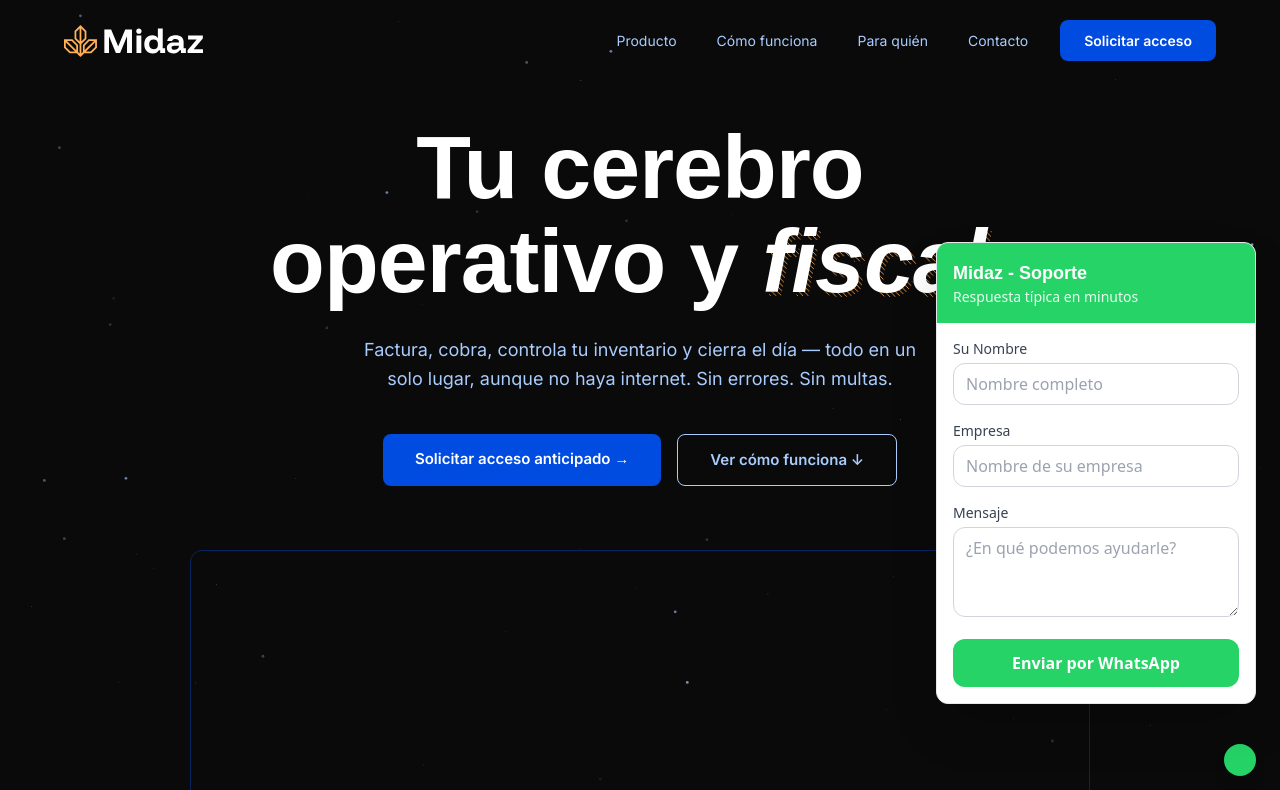
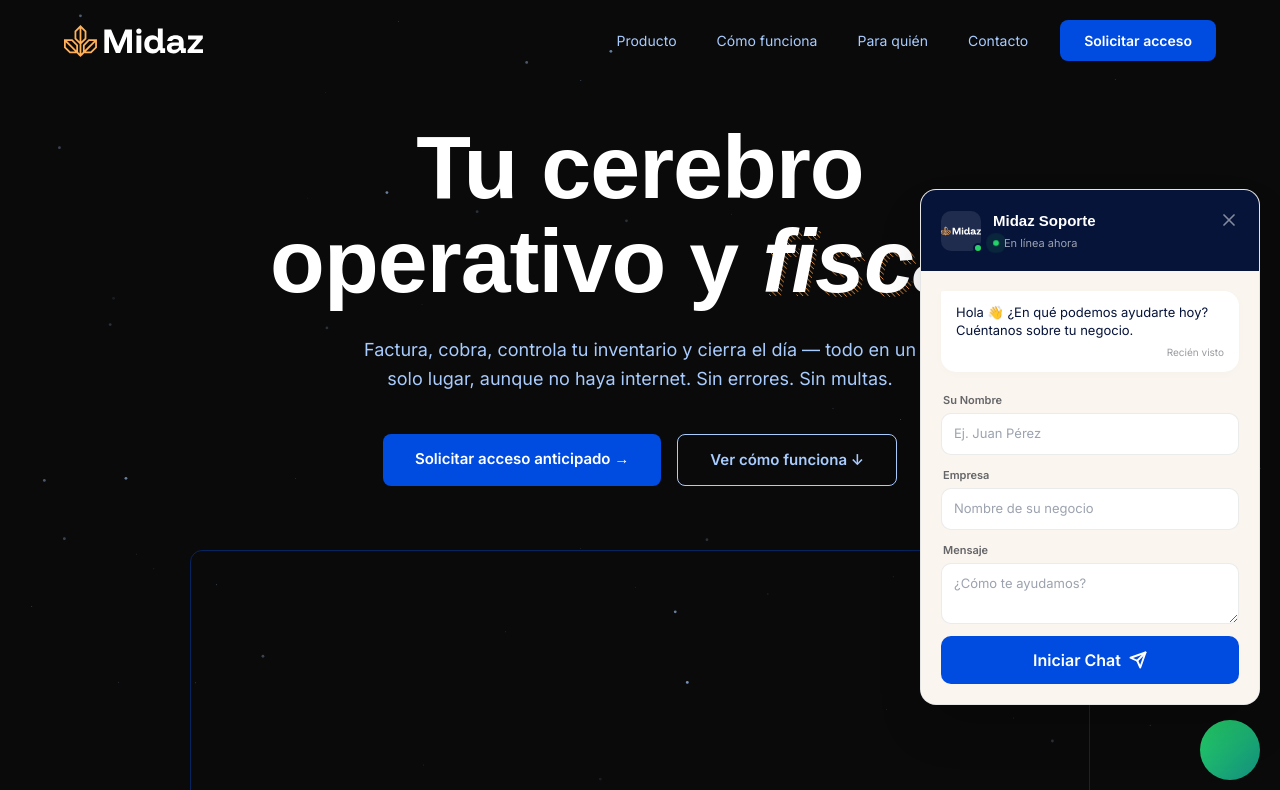
Before and after one commit to Midaz-Cloud/Website, an Astro site: page / in a window 1280 px wide. Both pictures are taken after a click on the button "WhatsApp". Shown: the top 790 px of the page. Built offline with nearby package versions, Linux system fonts and the light colour scheme; Astro itself is replaced by a stand-in of ours; a web font is replaced by a local one.

Commit message:
feat: add WhatsApp contact widget and reusable shiny button component

```diff
--- a/src/components/ui/shiny-button.tsx
+++ b/src/components/ui/shiny-button.tsx
@@ -49,7 +49,7 @@ export const ShinyButton = React.forwardRef<
       {...props}
     >
       <span
-        className="relative block size-full text-sm tracking-wide text-[rgb(0,0,0,65%)] uppercase dark:font-light dark:text-[rgb(255,255,255,90%)]"
+        className="relative block size-full text-sm tracking-wide text-white uppercase dark:font-light dark:text-[rgb(255,255,255,90%)]"
         style={{
           maskImage:
             "linear-gradient(-75deg,var(--primary) calc(var(--x) + 20%),transparent calc(var(--x) + 30%),var(--primary) calc(var(--x) + 100%))",
--- a/src/components/widgets/WhatsAppWidget.astro
+++ b/src/components/widgets/WhatsAppWidget.astro
@@ -1,161 +1,197 @@
 ---
-import { MessageCircle, X } from "lucide-react";
+/* WhatsApp Widget Redesigned */
 ---
 
-<!-- WhatsApp Widget Container -->
-<div id="whatsapp-widget-container">
-    <!-- WhatsApp Button -->
-    <button
-        id="wa-toggle-btn"
-        class="fixed bottom-6 right-6 z-50 bg-[#25D366] text-white p-4 rounded-full shadow-lg hover:bg-[#128C7E] transition-all hover:scale-110"
-        aria-label="Contactar por WhatsApp"
-    >
-        <div id="icon-message" class="block">
-            <MessageCircle className="h-6 w-6" />
+<div id="whatsapp-widget-container" class="wa-widget">
+    <!-- Tooltip -->
+    <div id="wa-tooltip" class="wa-tooltip hidden">
+        <p>¿Cómo podemos ayudarte? 👋</p>
+        <div class="wa-tooltip-arrow"></div>
     </div>
-        <div id="icon-close" class="hidden">
-            <X className="h-6 w-6" />
-        </div>
+
+    <!-- Main Toggle Button -->
+    <button id="wa-toggle-btn" class="wa-main-btn shadow-glow" aria-label="WhatsApp">
+        <span id="icon-message" class="wa-icon-show">
+            <svg width="28" height="28" viewBox="0 0 24 24" fill="none" stroke="currentColor" stroke-width="2" stroke-linecap="round" stroke-linejoin="round">
+                <path d="M21 11.5a8.38 8.38 0 0 1-.9 3.8 8.5 8.5 0 1 1-7.6-11.7 8.38 8.38 0 0 1 3.8.9L22 4l-1.5 6.5Z"></path>
+                <path d="M8.5 9a1.5 1.5 0 1 0 0 3 1.5 1.5 0 0 0 0-3Z"></path>
+                <path d="M15.5 12a1.5 1.5 0 1 0 0 3 1.5 1.5 0 0 0 0-3Z"></path>
+            </svg>
+        </span>
+        <span id="icon-close" class="wa-icon-hide">
+            <svg width="28" height="28" viewBox="0 0 24 24" fill="none" stroke="currentColor" stroke-width="2" stroke-linecap="round" stroke-linejoin="round">
+                <line x1="18" y1="6" x2="6" y2="18"></line>
+                <line x1="6" y1="6" x2="18" y2="18"></line>
+            </svg>
+        </span>
     </button>
 
-    <!-- WhatsApp Chat Widget -->
-    <div
-        id="wa-chat-window"
-        class="hidden fixed bottom-24 right-6 z-50 bg-white rounded-xl shadow-2xl w-80 overflow-hidden border border-gray-200 fade-in-up"
-    >
-        <div class="bg-[#25D366] text-white p-4">
-            <h3 class="font-bold text-lg">Midaz - Soporte</h3>
-            <p class="text-sm opacity-90">Respuesta típica en minutos</p>
+    <!-- Chat Window -->
+    <div id="wa-chat-window" class="wa-window hidden shadow-2xl">
+        <div class="wa-header">
+            <div class="wa-header-info">
+                <div class="wa-avatar">
+                   <img src="/logo-white.svg" alt="Midaz" />
+                   <div class="wa-online-dot"></div>
+                </div>
+                <div class="wa-header-text">
+                    <h3 class="wa-title">Midaz Soporte</h3>
+                    <div class="wa-status">
+                         <span class="status-pulse"></span>
+                         <span class="status-label">En línea ahora</span>
+                    </div>
+                </div>
+            </div>
+            <button id="wa-close-btn" class="wa-header-close">
+                <svg width="20" height="20" viewBox="0 0 24 24" fill="none" stroke="currentColor" stroke-width="2" stroke-linecap="round" stroke-linejoin="round"><line x1="18" y1="6" x2="6" y2="18"></line><line x1="6" y1="6" x2="18" y2="18"></line></svg>
+            </button>
         </div>
 
-        <form id="wa-form" class="p-4 space-y-4">
-            <div>
-                <label
-                    for="wa-name"
-                    class="block text-sm font-medium text-gray-700 mb-1"
-                >
-                    Su Nombre
-                </label>
-                <input
-                    type="text"
-                    id="wa-name"
-                    name="name"
-                    required
-                    class="w-full px-3 py-2 border border-gray-300 rounded-lg focus:outline-none focus:ring-2 focus:ring-[#25D366] focus:border-transparent"
-                    placeholder="Nombre completo"
-                />
+        <div class="wa-body">
+            <div class="wa-chat-bubble">
+                <p>Hola 👋 ¿En qué podemos ayudarte hoy? Cuéntanos sobre tu negocio.</p>
+                <span class="wa-time">Recién visto</span>
             </div>
 
-            <div>
-                <label
-                    for="wa-company"
-                    class="block text-sm font-medium text-gray-700 mb-1"
-                >
-                    Empresa
-                </label>
-                <input
-                    type="text"
-                    id="wa-company"
-                    name="company"
-                    required
-                    class="w-full px-3 py-2 border border-gray-300 rounded-lg focus:outline-none focus:ring-2 focus:ring-[#25D366] focus:border-transparent"
-                    placeholder="Nombre de su empresa"
-                />
+            <form id="wa-form" class="wa-form">
+                <div class="input-group">
+                    <label for="wa-name">Su Nombre</label>
+                    <input type="text" id="wa-name" required placeholder="Ej. Juan Pérez" />
                 </div>
 
-            <div>
-                <label
-                    for="wa-message"
-                    class="block text-sm font-medium text-gray-700 mb-1"
-                >
-                    Mensaje
-                </label>
-                <textarea
-                    id="wa-message"
-                    name="message"
-                    rows="3"
-                    required
-                    class="w-full px-3 py-2 border border-gray-300 rounded-lg focus:outline-none focus:ring-2 focus:ring-[#25D366] focus:border-transparent"
-                    placeholder="¿En qué podemos ayudarle?"></textarea>
+                <div class="input-group">
+                    <label for="wa-company">Empresa</label>
+                    <input type="text" id="wa-company" required placeholder="Nombre de su negocio" />
                 </div>
 
-            <button
-                type="submit"
-                class="w-full bg-[#25D366] text-white py-3 px-4 rounded-lg hover:bg-[#128C7E] transition-colors font-semibold"
-            >
-                Enviar por WhatsApp
+                <div class="input-group">
+                    <label for="wa-message">Mensaje</label>
+                    <textarea id="wa-message" rows="2" required placeholder="¿Cómo te ayudamos?"></textarea>
+                </div>
+
+                <button type="submit" class="wa-submit-btn">
+                    <span>Iniciar Chat</span>
+                    <svg width="18" height="18" viewBox="0 0 24 24" fill="none" stroke="currentColor" stroke-width="2.5" stroke-linecap="round" stroke-linejoin="round"><line x1="22" y1="2" x2="11" y2="13"></line><polygon points="22 2 15 22 11 13 2 9 22 2"></polygon></svg>
                 </button>
             </form>
         </div>
     </div>
+</div>
 
 <style>
-    .fade-in-up {
-        animation: fadeInUp 0.3s ease-out forwards;
+    :root {
+        --wa-green: #25d366;
+        --wa-green-dark: #128c7e;
+        --midaz-blue: #07143a;
+        --midaz-accent: #004be0;
+        --bg-cream: #faf5ee;
     }
-    @keyframes fadeInUp {
-        from {
-            opacity: 0;
-            transform: translateY(20px);
+
+    .wa-widget { position: fixed; bottom: 20px; right: 20px; z-index: 9999; font-family: 'Inter', sans-serif; }
+
+    .hidden { display: none !important; }
+
+    .wa-main-btn {
+        width: 60px; height: 60px; border-radius: 50%;
+        background: linear-gradient(135deg, var(--wa-green) 0%, var(--wa-green-dark) 100%);
+        color: white; border: none; cursor: pointer;
+        display: flex; align-items: center; justify-content: center;
+        transition: all 0.3s cubic-bezier(0.175, 0.885, 0.32, 1.275);
     }
-        to {
-            opacity: 1;
-            transform: translateY(0);
+    .wa-main-btn:hover { transform: scale(1.1); box-shadow: 0 0 20px rgba(37, 211, 102, 0.4); }
+
+    .wa-icon-show { display: block; }
+    .wa-icon-hide { display: none; }
+
+    .wa-tooltip {
+        position: absolute; bottom: 80px; right: 0;
+        background: white; color: var(--midaz-blue);
+        padding: 10px 16px; border-radius: 12px; width: max-content;
+        box-shadow: 0 10px 25px rgba(0,0,0,0.1); border: 1px solid rgba(0,0,0,0.05);
+        animation: wa-bounce 2s infinite; font-size: 13px; font-weight: 500;
     }
+    .wa-tooltip-arrow {
+        position: absolute; bottom: -6px; right: 22px; width: 12px; height: 12px;
+        background: white; transform: rotate(45deg); border-right: 1px solid rgba(0,0,0,0.05); border-bottom: 1px solid rgba(0,0,0,0.05);
     }
+    @keyframes wa-bounce { 0%, 100% { transform: translateY(0); } 50% { transform: translateY(-5px); } }
+
+    .wa-window {
+        position: fixed; bottom: 95px; right: 20px; width: 340px;
+        background: white; border-radius: 16px; overflow: hidden;
+        border: 1px solid rgba(0,0,0,0.1); transform-origin: bottom right;
+        transition: all 0.3s cubic-bezier(0.4, 0, 0.2, 1);
+    }
+
+    .wa-header { background: var(--midaz-blue); padding: 20px; color: white; display: flex; justify-content: space-between; align-items: flex-start; }
+    .wa-header-info { display: flex; gap: 12px; align-items: center; }
+    .wa-avatar { width: 40px; height: 40px; background: rgba(255,255,255,0.1); border-radius: 10px; display: flex; align-items: center; justify-content: center; position: relative; }
+    .wa-avatar img { height: 20px; width: auto; }
+    .wa-online-dot { position: absolute; bottom: -2px; right: -2px; width: 10px; height: 10px; background: var(--wa-green); border: 2px solid var(--midaz-blue); border-radius: 50%; }
+    .wa-title { font-size: 15px; font-weight: 700; margin: 0; }
+    .wa-status { display: flex; align-items: center; gap: 5px; margin-top: 2px; }
+    .status-pulse { width: 6px; height: 6px; background: var(--wa-green); border-radius: 50%; animation: p-green 2s infinite; }
+    .status-label { font-size: 11px; opacity: 0.6; }
+    @keyframes p-green { 0% { transform: scale(0.9); box-shadow: 0 0 0 0 rgba(37, 211, 102, 0.7); } 70% { transform: scale(1); box-shadow: 0 0 0 8px rgba(37, 211, 102, 0); } 100% { transform: scale(0.9); } }
+    .wa-header-close { background: none; border: none; color: white; opacity: 0.5; cursor: pointer; }
+    .wa-header-close:hover { opacity: 1; }
+
+    .wa-body { background: var(--bg-cream); padding: 20px; }
+    .wa-chat-bubble { background: white; padding: 12px 15px; border-radius: 2px 15px 15px 15px; margin-bottom: 20px; box-shadow: 0 2px 10px rgba(0,0,0,0.02); }
+    .wa-chat-bubble p { margin: 0; font-size: 13px; color: var(--midaz-blue); line-height: 1.4; }
+    .wa-time { font-size: 10px; opacity: 0.4; display: block; text-align: right; margin-top: 5px; }
+
+    .wa-form { display: flex; flex-direction: column; gap: 12px; }
+    .input-group { display: flex; flex-direction: column; gap: 5px; }
+    .input-group label { font-size: 11px; font-weight: 600; opacity: 0.6; margin-left: 2px; }
+    .input-group input, .input-group textarea { border: 1px solid rgba(0,0,0,0.08); padding: 10px 12px; border-radius: 10px; font-size: 13px; }
+    .input-group input:focus, .input-group textarea:focus { outline: none; border-color: var(--midaz-accent); }
+    .wa-submit-btn { background: var(--midaz-accent); color: white; border: none; padding: 12px; border-radius: 10px; font-weight: 700; display: flex; align-items: center; justify-content: center; gap: 8px; cursor: pointer; transition: 0.2s; }
+    .wa-submit-btn:hover { background: var(--midaz-blue); }
+
+    @media (max-width: 480px) { .wa-window { width: calc(100vw - 40px); } }
 </style>
 
-<script>
-    const container = document.getElementById("whatsapp-widget-container");
+<script is:inline>
+    (function() {
         const toggleBtn = document.getElementById("wa-toggle-btn");
+        const closeBtn = document.getElementById("wa-close-btn");
         const chatWindow = document.getElementById("wa-chat-window");
+        const tooltip = document.getElementById("wa-tooltip");
         const iconMessage = document.getElementById("icon-message");
         const iconClose = document.getElementById("icon-close");
-    const form = document.getElementById("wa-form") as HTMLFormElement;
+        const form = document.getElementById("wa-form");
 
-    // Config
-    const phoneNumber = "+584121234567";
         let isOpen = false;
 
-    function toggleChat() {
+        setTimeout(() => { if (!isOpen) tooltip?.classList.remove("hidden"); }, 5000);
+
+        function toggle() {
             isOpen = !isOpen;
             if (isOpen) {
                 chatWindow?.classList.remove("hidden");
-            iconMessage?.classList.add("hidden");
-            iconMessage?.classList.remove("block");
-            iconClose?.classList.add("block");
-            iconClose?.classList.remove("hidden");
+                tooltip?.classList.add("hidden");
+                iconMessage.style.display = "none";
+                iconClose.style.display = "block";
             } else {
                 chatWindow?.classList.add("hidden");
-            iconMessage?.classList.add("block");
-            iconMessage?.classList.remove("hidden");
-            iconClose?.classList.add("hidden");
-            iconClose?.classList.remove("block");
+                iconMessage.style.display = "block";
+                iconClose.style.display = "none";
             }
         }
 
-    toggleBtn?.addEventListener("click", toggleChat);
+        toggleBtn?.addEventListener("click", toggle);
+        closeBtn?.addEventListener("click", toggle);
 
         form?.addEventListener("submit", (e) => {
             e.preventDefault();
-        const name = (document.getElementById("wa-name") as HTMLInputElement)
-            .value;
-        const company = (
-            document.getElementById("wa-company") as HTMLInputElement
-        ).value;
-        const message = (
-            document.getElementById("wa-message") as HTMLInputElement
-        ).value;
-
-        const whatsappMessage = encodeURIComponent(
-            `Hola, soy ${name} de ${company}. ${message}\n\nEstoy interesado en conocer más sobre las soluciones Midaz.`,
-        );
-        window.open(
-            `https://wa.me/${phoneNumber}?text=${whatsappMessage}`,
-            "_blank",
-        );
-
-        toggleChat(); // Close after submit
+            const name = document.getElementById("wa-name").value;
+            const company = document.getElementById("wa-company").value;
+            const message = document.getElementById("wa-message").value;
+            const text = encodeURIComponent(`Hola Midaz 👋, soy ${name} de ${company}.\n\nMENSAJE:\n${message}`);
+            window.open(`https://wa.me/584121234567?text=${text}`, "_blank");
+            toggle();
             form.reset();
         });
+    })();
 </script>
```
Lines whose indentation alone changed are shown as unchanged.
